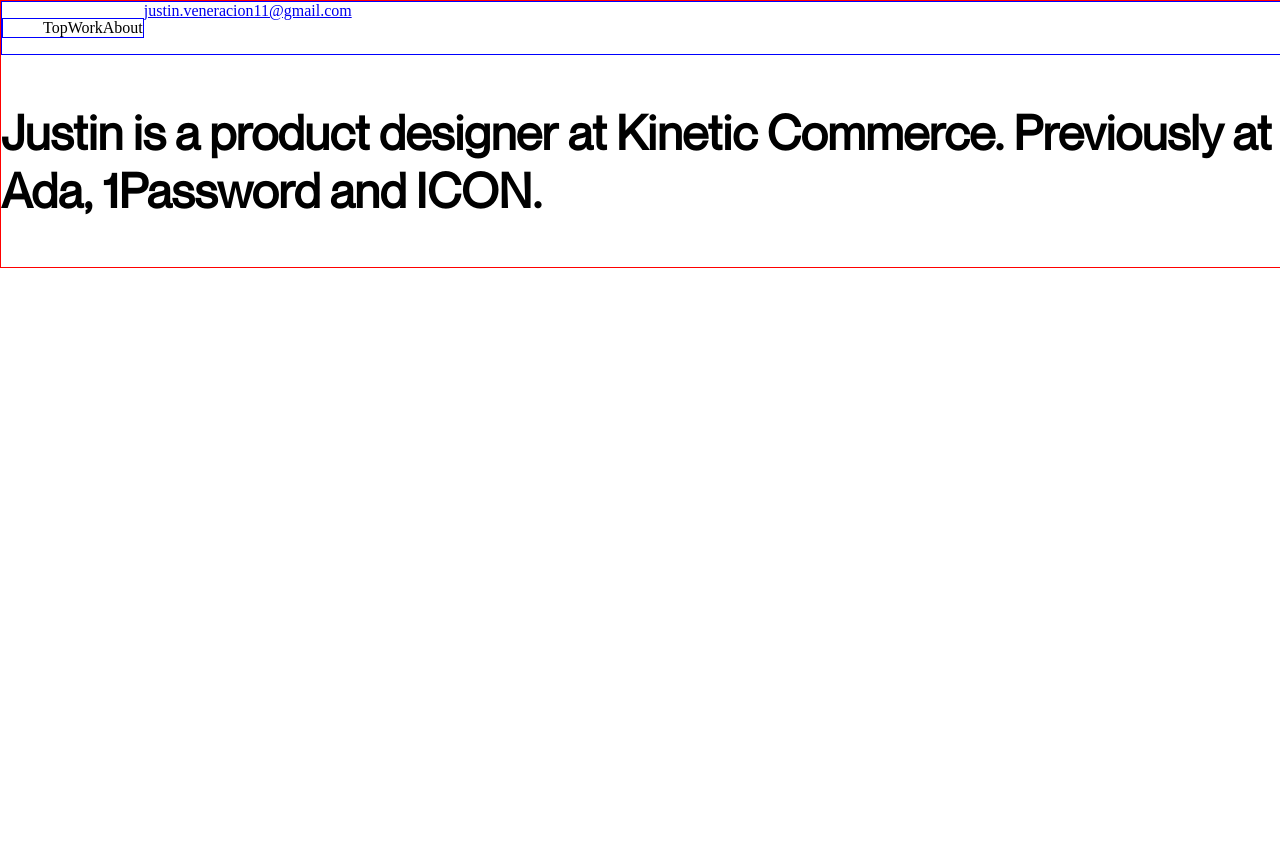
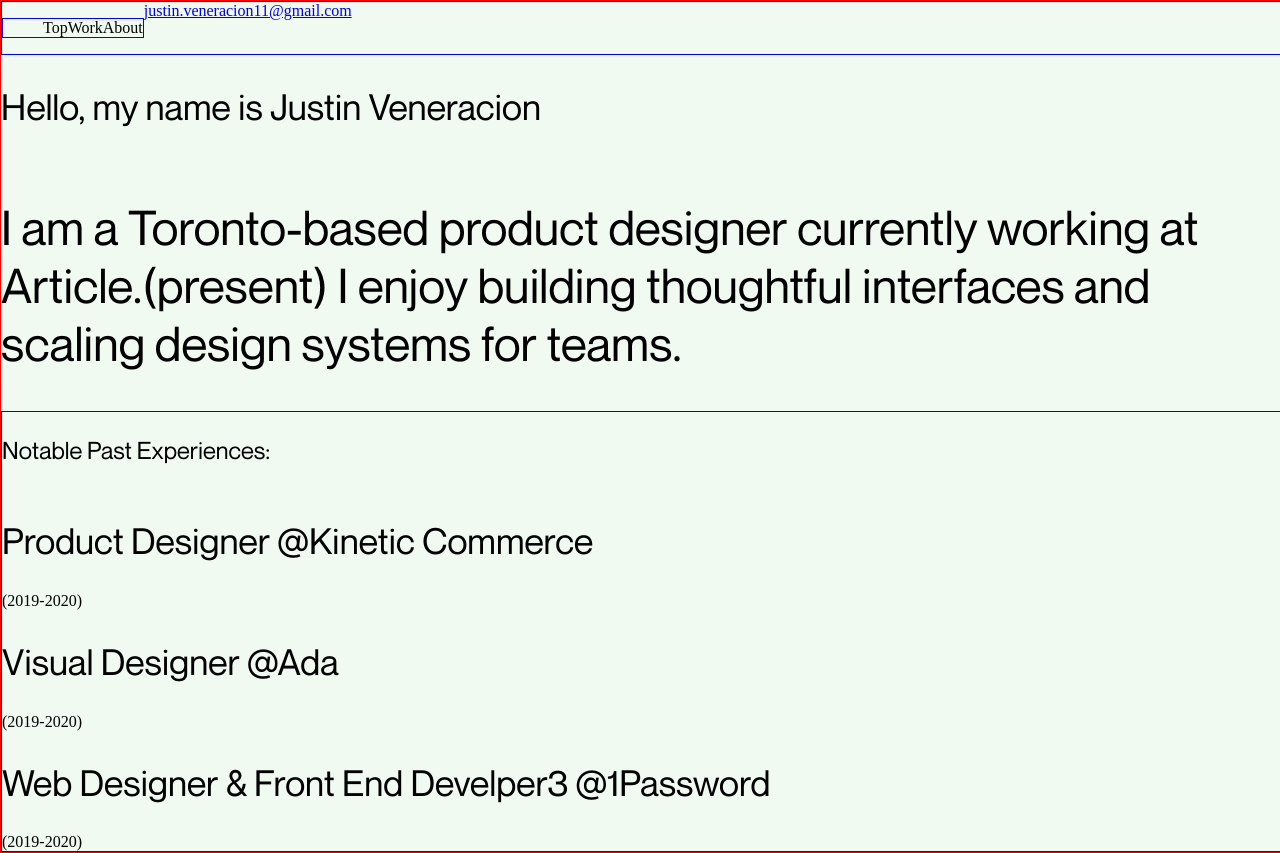
Before and after one commit to venerism/justinandre2021, a website: page index.html in a window 1280 px wide. Before the commit the page ends 800 px from the top, so only its background shows below. Drawn offline with Linux system fonts and the light colour scheme; files whose address does not match are found by name.

Commit message:
changes in fonts to make it thinner

```diff
--- a/index.html
+++ b/index.html
@@ -23,15 +23,20 @@
 
 
 
-    <section class="intro">
-      <article class="intro-l">
+    <section class="intro display">
 
-        <h1>Justin is a product designer at Kinetic Commerce. Previously at Ada, 1Password and ICON.</h1>
-      </article>
+  <h2> Hello, my name is Justin Veneracion</h2>
+  <h1> I am a Toronto-based product designer currently working at Article.(present)
+  I enjoy building thoughtful interfaces and scaling design systems for teams.
+  </h1>
+    </section>
 
-
-
-    </section>
+    <section class="work display">
+<h3> Notable Past Experiences:</h3>
+<h2>Product Designer @Kinetic Commerce</h2> <caption>(2019-2020)</caption>
+<h2>Visual Designer @Ada</h2> <caption>(2019-2020)</caption>
+<h2>Web Designer & Front End Develper3 @1Password</h2> <caption>(2019-2020)</caption>
+     </section>
 
 
   </content>
--- a/scss/_fonts.scss
+++ b/scss/_fonts.scss
@@ -5,7 +5,14 @@
   font-family: 'Neue Montreal';
   src: url('../fonts/NeueMontreal-Regular.woff') format('woff'),
   url('NeueMontreal-Regular.woff2') format('woff2');
-  font-weight: regular;
+  font-weight:normal;
+  font-style: normal;
+}
+
+@font-face{
+  font-family: 'Neue Montreal Light';
+  src: url('../fonts/NeueMontreal-Light.woff') format('woff'),url('NeueMontreal-Light.woff2') format('woff2');
+  font-weight: lighter;
   font-style: normal;
 }
 
@@ -44,6 +51,7 @@
   line-height: 12px;
 }
 
-h1,h2,caption,p{
+h1,h2,h3,caption,p{
   font-family: 'Neue Montreal', sans-serif;
+  font-weight: normal;
 }
--- a/scss/_layout.scss
+++ b/scss/_layout.scss
@@ -1,4 +1,9 @@
 
+
+.display{
+  display: flex;
+  flex-direction: column;
+}
 
 .navbar{
   display: flex;
@@ -9,3 +14,12 @@
 ul{
   list-style: none;
 }
+
+
+.work{
+
+  border: solid 1px blue;
+}
+
+.intro{
+}
--- a/scss/master.scss
+++ b/scss/master.scss
@@ -6,7 +6,7 @@
 
 
 html{
-  background-color: $white;
+  background-color: $green;
   margin: 0;
   padding: 0;
 }
```
Also changed, not shown: css/master.css, fonts/NeueMontreal-Light.woff (added), fonts/NeueMontreal-Light.woff2 (added), 1 other file.
